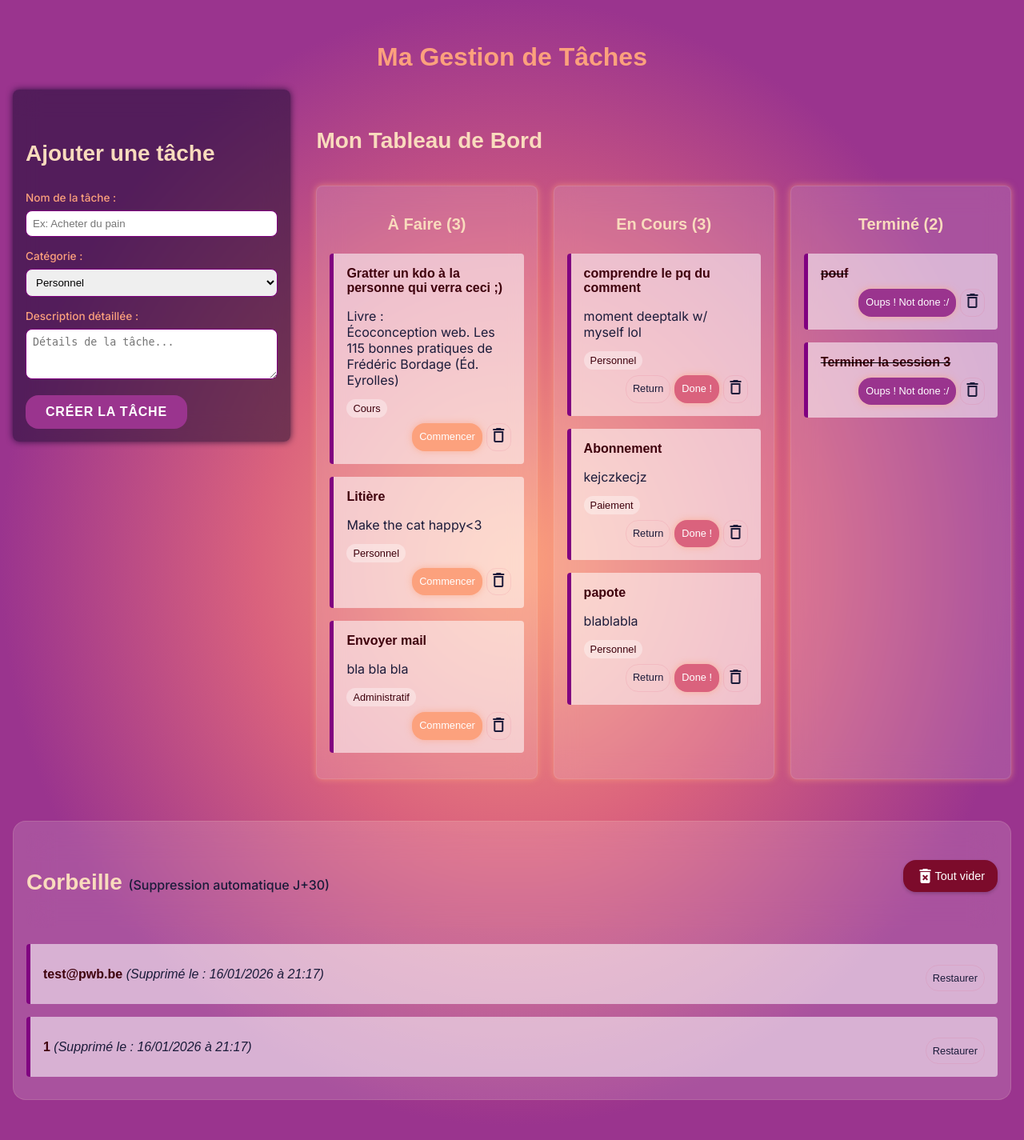
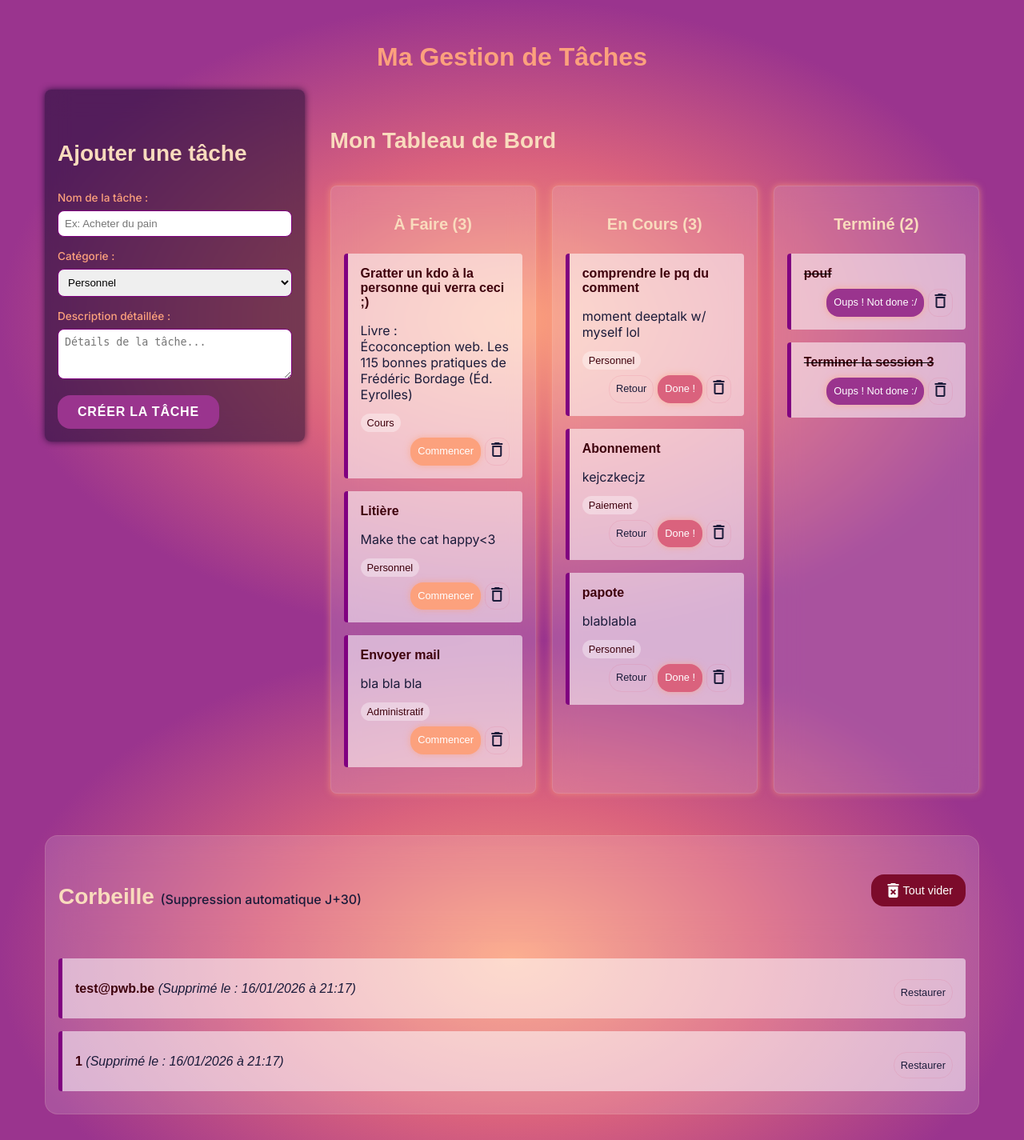
Before and after one commit to couineofcringe/projet-todo-list-session3, a PHP site: page / in a window 1280 px wide. Shown: the whole page at 80% size. Before the commit the page ends 1375 px from the top, so only its background shows below. Run offline with PHP 8.4, Linux system fonts and the light colour scheme; data comes from the database, SQL or seed files in the repository; a stand-in replaces the project's code that opens the database connection; some web fonts are replaced.

Commit message:
Finalisation : Correctifs responsive et documentation

```diff
--- a/colors.css
+++ b/colors.css
@@ -15,6 +15,8 @@
     --bg-btn-redo: #9A348E;
     --bg-btn-delete: #9A348E;
     --bg-btn-action-hover: #1B1B3A;
+    --bg-btn-corbeille : #7C0B2B;
+    --bg-btn-corbeille-hover: #3E000C;
 
 
     /* typo */
--- a/index.php
+++ b/index.php
@@ -34,6 +34,7 @@ foreach ($toutes_les_taches as $tache) {
 <html lang="fr">
 <head>
     <meta charset="UTF-8">
+    <meta name="viewport" content="width=device-width, initial-scale=1.0">
     <title>Ma Todo List Perso</title>
     <link href="https://fonts.googleapis.com/icon?family=Material+Icons" rel="stylesheet">
     <link rel="stylesheet" href="all_variables.css">
@@ -99,7 +100,7 @@ foreach ($toutes_les_taches as $tache) {
                         <small class="task-cat"><?php echo htmlspecialchars($tache['categorie']); ?></small>
 
                         <div class="task-actions">
-                            <a href="update.php?id=<?php echo $tache['id']; ?>&status=todo" class="btn-action-sec">Return</a>
+                            <a href="update.php?id=<?php echo $tache['id']; ?>&status=todo" class="btn-action-sec">Retour</a>
                             <a href="update.php?id=<?php echo $tache['id']; ?>&status=done" class="btn-action-prim btn-done">Done !</a>
                             <a href="update.php?id=<?php echo $tache['id']; ?>&status=deleted" class="btn-icon-delete" title="Supprimer">
                             <span class="material-icons">delete_outline</span>
--- a/layout.css
+++ b/layout.css
@@ -4,20 +4,25 @@
 
 body {
     font-family: sans-serif;
+    min-height: 100vh;
     width: 100%;
-    margin: 2rem auto;
-    padding: 0 1rem;
+    max-width: 1200px;
+    margin: 0 auto;
+    padding: 2rem 1rem;
+
     display: flex;
     flex-direction: column;
     align-items: center;
+
     background: radial-gradient(
         closest-side,
         #FCA17D,
         #DA627D,
         #9A348E
-
     );
- }
+    background-attachment: fixed;
+    overflow-x: hidden;
+}
  .main-layout {
     width: 100%;
     display: grid;
@@ -124,16 +129,16 @@ button:hover {
 .btn-vider {
     display: inline-flex;
     align-items: center;
-    background-color: #7C0B2B;
+    background-color: var(--bg-btn-corbeille);
     color: var(--text-button-primary);
     padding: 0.5rem 1rem;
     border-radius: 1rem;
     transition: background 0.3s;
-    box-shadow: 0 2px 4px rgba(0,0,0,0.2);
+    box-shadow: 0 2px 4px var(--card-shadow-dark);
 }
 
 .btn-vider:hover {
-    background-color: #3E000C;
+    background-color: var(--bg-btn-corbeille-hover);
     cursor: pointer;
 }
 /* TEXTE */
@@ -186,7 +191,10 @@ h2 {
     border-radius: 0.75rem;
     color: var(--text-categ);
 }
-
+.task-card, .info-deleted {
+    word-break: break-word;
+    overflow-wrap: break-word;
+}
 
 /* 3 COLONNES DES TACHES */
 
```
Also changed, not shown: other parts of layout.css (+63 -5 lines), README.md (added).
